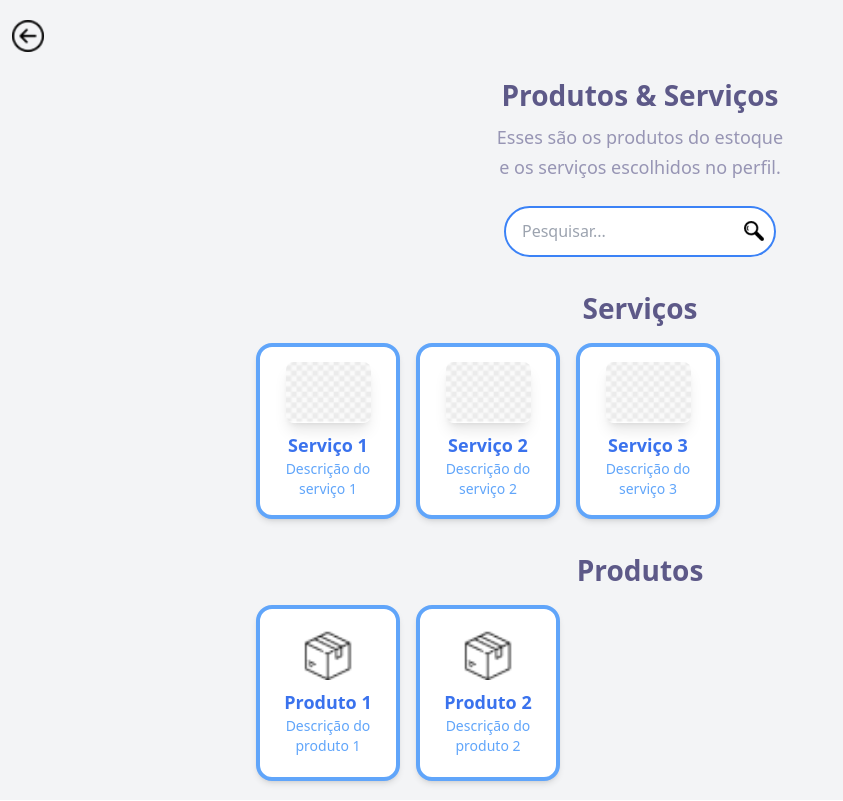
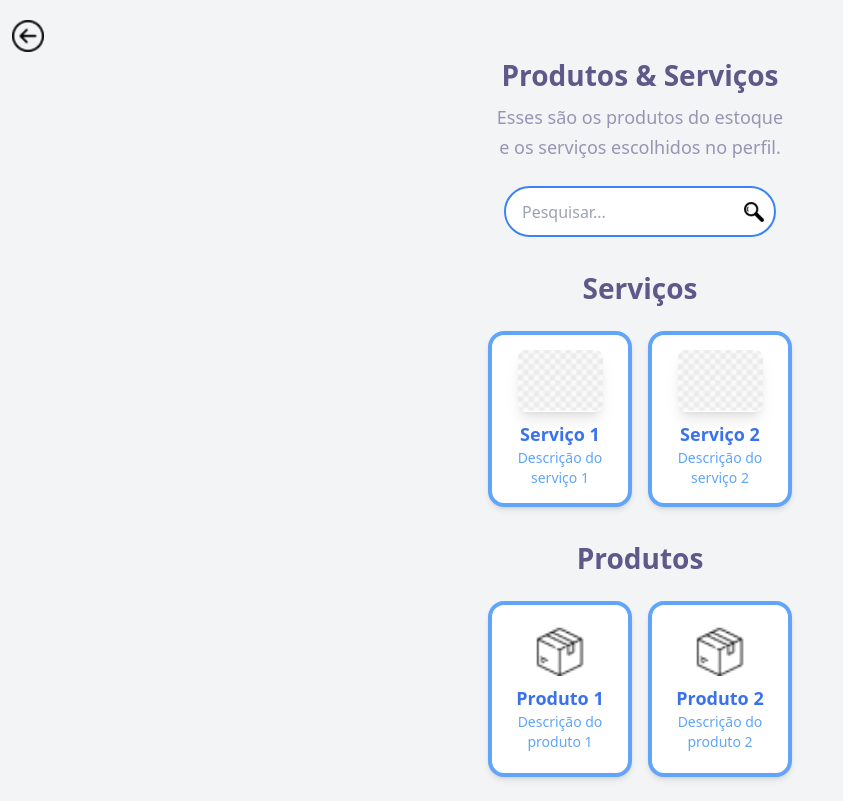
Before and after one commit to rafascampelo/frontend-da-onwave, a Next.js app: page /sellProducts in a window 1280 px wide. Shown: the whole page, without its empty margins (0-843 px from the left). Built offline with nearby package versions, Linux system fonts and the light colour scheme.

Commit message:
tentei falta só o slider

```diff
--- a/src/app/(sells)/layout.jsx
+++ b/src/app/(sells)/layout.jsx
@@ -1,6 +1,6 @@
 "use client";
 
-import React from "react";
+import React, { useState, useCallback } from "react";
 import Image from "next/image";
 import Link from "next/link";
 import useEmblaCarousel from "embla-carousel-react";
@@ -36,13 +36,6 @@ const servicesAndProducts = [
     imageUrl: "/caixabox.png",
     legend: "Descrição do produto 2",
   },
-  {
-    id: 5,
-    type: "service",
-    name: "Serviço 3",
-    imageUrl: "/imagemteoria.png",
-    legend: "Descrição do serviço 3",
-  },
 ];
 
 // Separando serviços e produtos
@@ -58,6 +51,13 @@ export default function RootLayout({ children }) {
     loop: false,
     slidesToScroll: 1,
   });
+
+  const [activeCard, setActiveCard] = useState(null);
+
+  // Função para manipular o clique e definir o card ativo
+  const handleCardClick = (id) => {
+    setActiveCard(id === activeCard ? null : id); // Desativa se for o mesmo card
+  };
 
   return (
     <>
@@ -89,16 +89,22 @@ export default function RootLayout({ children }) {
         </div>
         <div className="flex flex-col items-center mt-12 w-full">
           {/* Carrossel de Serviços */}
-          <h2 className="text-2xl text-[#5d5988] text-[28px] font-bold leading-[38px] mb-4">
+          <h2 className="text-2xl text-[#5d5988] text-[28px] font-bold leading-[38px] pb-6">
             Serviços
           </h2>
-          <div className="embla mx-auto w-full max-w-3xl">
+          <div className="embla mx-auto max-w-3xl">
             <div className="embla__viewport" ref={emblaRefServices}>
               <div className="embla__container flex gap-x-4">
                 {services.map((service) => (
                   <div
-                    key={service.id}
-                    className="embla__slide flex flex-col bg-white shadow-md  w-36 h-44 border-4 rounded-2xl border-blue-400 items-center justify-center"
+                    key={services.id}
+                    className={`embla__slide flex flex-col bg-white shadow-md w-36 h-44 border-4 rounded-2xl border-blue-400 items-center justify-center
+                      cursor-pointer transform transition-transform duration-300 ${
+                        activeCard === service.id
+                          ? "-translate-y-4 shadow-2xl"
+                          : ""
+                      }`}
+                    onClick={() => handleCardClick(service.id)}
                   >
                     <Image
                       src={service.imageUrl}
@@ -120,23 +126,28 @@ export default function RootLayout({ children }) {
           </div>
 
           {/* Carrossel de Produtos */}
-          <h2 className="text-2xl text-[#5d5988] text-[28px] font-bold leading-[38px] mb-4 mt-8">
+          <h2 className="text-2xl text-[#5d5988] text-[28px] font-bold leading-[38px] pb-6 pt-8">
             Produtos
           </h2>
-          <div className="embla mx-auto w-full max-w-3xl">
+          <div className="embla mx-auto  max-w-3xl pb-6">
             <div className="embla__viewport" ref={emblaRefProducts}>
               <div className="embla__container flex gap-x-4">
                 {products.map((product) => (
                   <div
-                    key={product.id}
-                    className="embla__slide flex flex-col bg-white shadow-md  w-36 h-44 border-4 rounded-2xl border-blue-400 items-center justify-center "
+                    key={products.id}
+                    className={`embla__slide flex flex-col bg-white shadow-md w-36 h-44  border-4 rounded-2xl border-blue-400 items-center justify-center
+                      cursor-pointer transform transition-transform duration-300 ${
+                        activeCard === product.id
+                          ? "-translate-y-4 shadow-2xl"
+                          : ""
+                      }`}
+                    onClick={() => handleCardClick(product.id)}
                   >
                     <Image
                       src={product.imageUrl}
                       alt={product.name}
                       width={50}
                       height={50}
-                      className=""
                     />
                     <h3 className="text-lg font-bold mt-2 text-blue-600/90 text-center">
                       {product.name}
--- a/src/app/globals.css
+++ b/src/app/globals.css
@@ -1,14 +1,6 @@
 @tailwind base;
 @tailwind components;
 @tailwind utilities;
-
-.scrollbar-hide::-webkit-scrollbar {
-  display: none;
-}
-.scrollbar-hide {
-  -ms-overflow-style: none; /* IE and Edge */
-  scrollbar-width: none; /* Firefox */
-}
 
 .fund {
   background-color: #e5e7eb;
```
